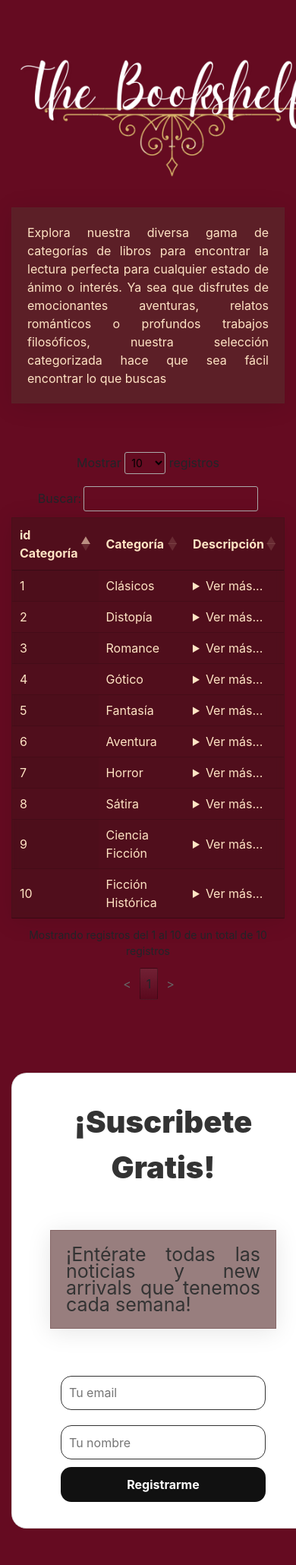
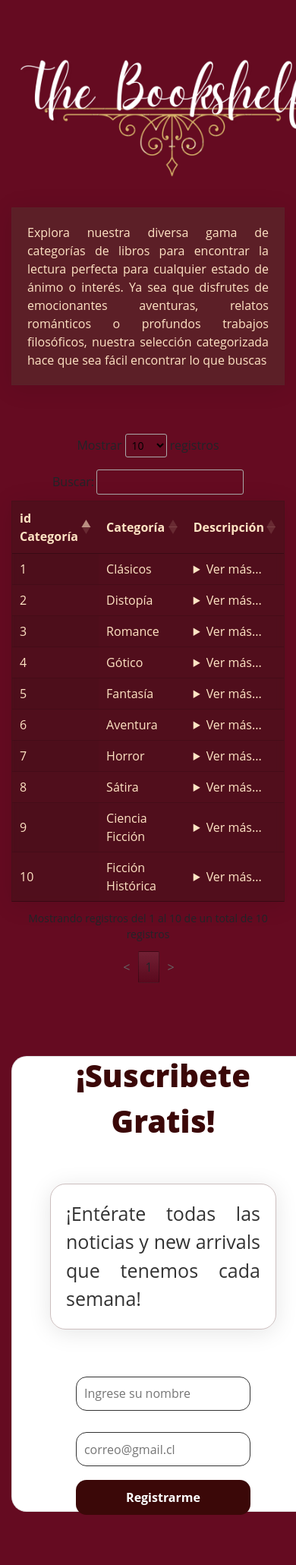
Before and after one commit to ErikaOportot/examen_PWB, a Django app: page /catalogo/categorias in a window 390 px wide; the page is wider, and only the part inside the window is pictured. Shown: the part 94-2154 px from the top of that part at 76% size. After the commit the page ends 2088 px from the top of that part, so only its background shows below. Run offline with Django 4.2, Linux system fonts and the light colour scheme; data comes from the database, SQL or seed files in the repository; some libraries are stand-ins or nearby versions.

Commit message:
se finaliza el proyecto, se incluye sweet alert y se verifica responsividad de paginas

```diff
--- a/catalogo/templates/catalogo/categorias.html
+++ b/catalogo/templates/catalogo/categorias.html
@@ -82,16 +82,20 @@
             </div>
         </div>
 
-        <div class="row"  style= "place-items: center">
+        <div class="row">
             <div class="col-lg-12 my-5" data-aos="fade-down-right" data-aos-duration="2500">
                 <div class="card">
                     <span class="card__title">¡Suscribete Gratis!</span>
                     <p class="card__content">¡Entérate todas las noticias y new arrivals que tenemos cada semana!
                     </p>
                     <div class="card__form">
-                        <input placeholder="Tu email" type="text">
-                        <input placeholder="Tu nombre" type="text">
-                        <button class="sign-up"> Registrarme</button>
+                        <label for="name">
+                            <input type="text" name="Nombre" id="name" placeholder="Ingrese su nombre" required>
+                            </label>
+                            <label for="mail">
+                                <input type="email" name="Mail" id="Mail" placeholder="correo@gmail.cl" required>
+                            </label>
+                        <button class="sign-up" onclick="ingresarDatos()"> Registrarme</button>
                     </div>
                 </div>
             </div>
@@ -143,6 +147,23 @@
                     }
                   }
             });
+
+            function ingresarDatos(){
+                Swal.fire({
+                    title: "¿La información que ingresaste esta correcta?",
+                    showDenyButton: true,
+                    showCancelButton: true,
+                    confirmButtonText: "si!",
+                    denyButtonText: `No me suscribas`
+                }).then((result) => {
+                    /* Read more about isConfirmed, isDenied below */
+                    if (result.isConfirmed) {
+                    Swal.fire("¡Tu correo se ha guardado con exito!", "", "éxito");
+                    } else if (result.isDenied) {
+                    Swal.fire("La información no se ha guardado", "", "info");
+                    }
+                });
+            }
         </script>
 
 <html>
--- a/static/assets/css/estilos.css
+++ b/static/assets/css/estilos.css
@@ -4,7 +4,9 @@ h1{
     font-weight: 900;
 
 }
-
+body {
+  font-family: "Open Sans", -apple-system, BlinkMacSystemFont, "Segoe UI", Roboto, Oxygen-Sans, Ubuntu, Cantarell, "Helvetica Neue", Helvetica, Arial, sans-serif;
+}
 
 .tamaño-titulo {
   font-size: 90px;
@@ -93,6 +95,7 @@ dt-layout-row ,div.dt-container .dt-search input,div.dt-container div.dt-layout-
   gap: 12px;
   background: #fff;
   border-radius: 20px;
+  margin: 0 auto;
 }
 
 .card > * {
@@ -102,14 +105,16 @@ dt-layout-row ,div.dt-container .dt-search input,div.dt-container div.dt-layout-
 .card__title {
   font-size: 40px;
   font-weight: 900;
-  color: #333;
+  color: rgb(59, 8, 8);
 
 }
 
 .card__content {
   font-size: 25px;
-  line-height: 22px;
   color: #333;
+  border-radius: 20px;
+  background-color: transparent;
+
 }
 
 .card__form {
@@ -126,12 +131,12 @@ dt-layout-row ,div.dt-container .dt-search input,div.dt-container div.dt-layout-
   padding: 0.6em;
   border-radius: 14px;
   border: 1px solid #333;
-  color: black;
+  color: rgb(59, 8, 8);
 }
 
 .card__form button {
   border: 0;
-  background: #111;
+  background: rgb(59, 8, 8);
   color: #fff;
   padding: 0.68em;
   border-radius: 14px;
```
